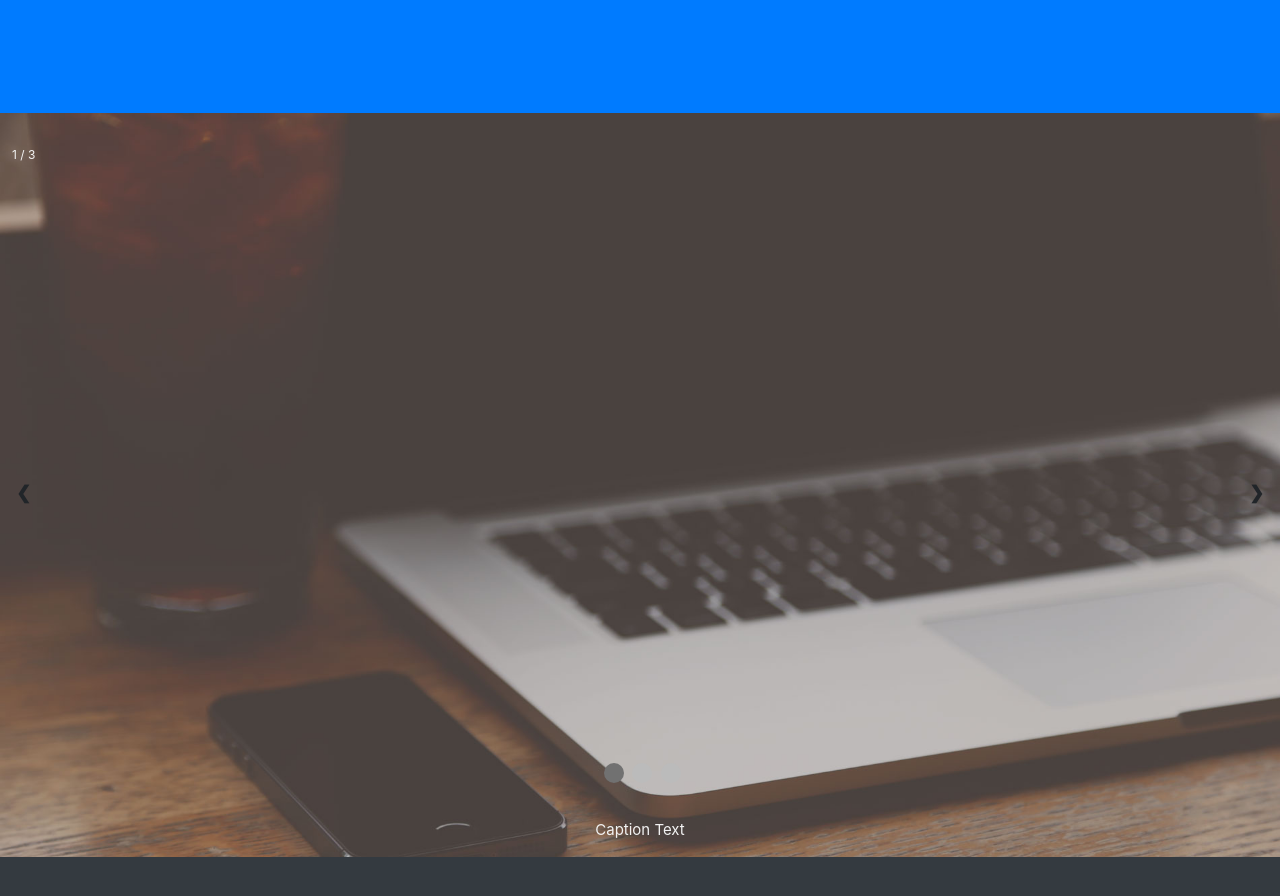
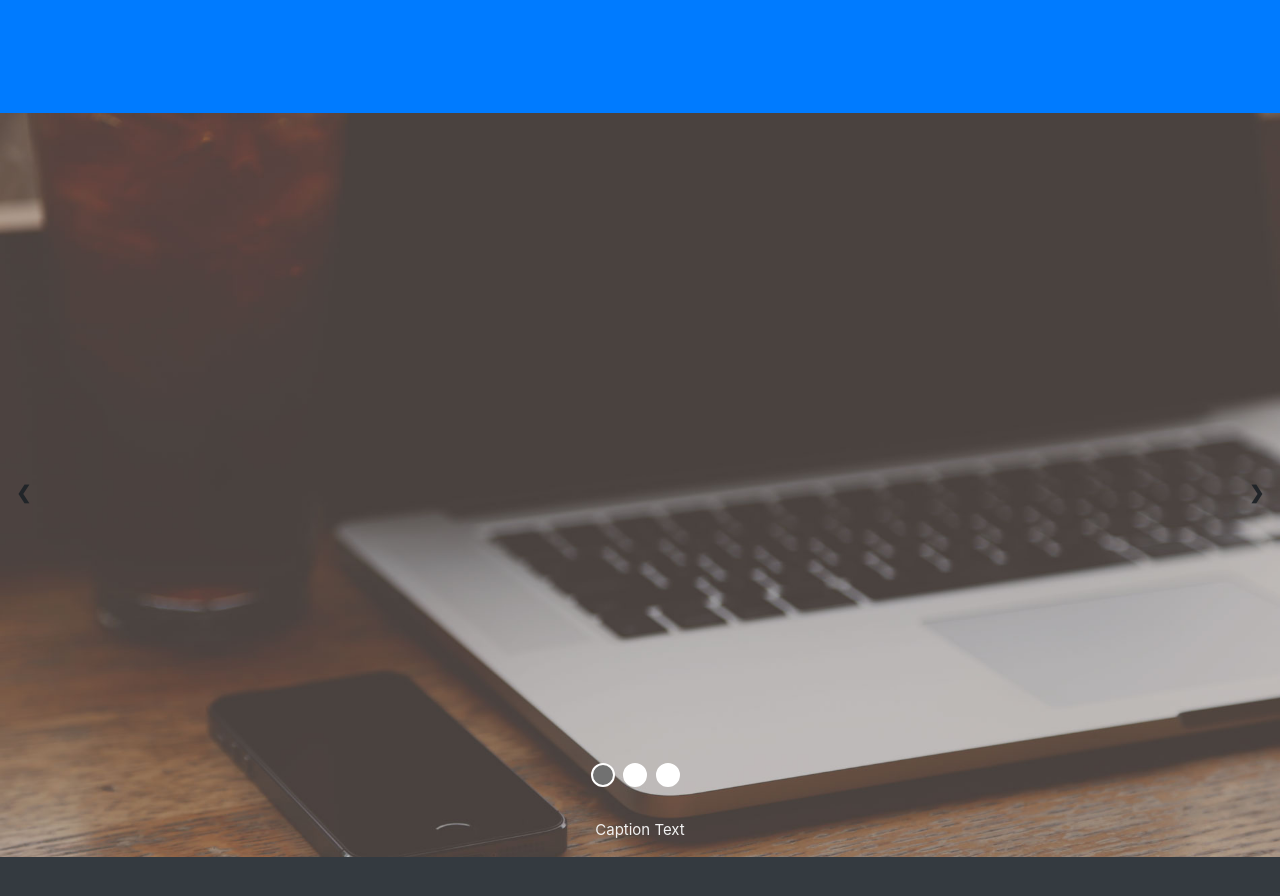
Before and after one commit to shirinhar/website, a website with bundled scripts: page index.html in a window 1280 px wide. Shown: the part 1140-2036 px from the top of the page. Built offline with nearby package versions, Linux system fonts and the light colour scheme; files whose address does not match are found by name.

Commit message:
fix carosel dots

```diff
--- a/css/creative.css
+++ b/css/creative.css
@@ -385,10 +385,12 @@ header.masthead p {
 /* The dots/bullets/indicators */
 .dot {
   cursor: pointer;
+  border: 2px solid white;
+
   height: 15px;
   width: 15px;
   margin: 0 2px;
-  background-color: #bbb;
+  background-color: white;
   border-radius: 50%;
   display: inline-block;
   transition: background-color 0.6s ease;
@@ -402,7 +404,7 @@ header.masthead p {
   position: absolute;
   z-index: 10;
   margin-top: 80vh;
-  margin-left: 47%;
+  margin-left: 46%;
   /* margin: 80vh 10px 1px auto; */
 }
 
--- a/index.html
+++ b/index.html
@@ -100,19 +100,19 @@
 
           <!-- Full-width images with number and caption text -->
           <div class="mySlides fade">
-            <div class="numbertext">1 / 3</div>
+            <!-- <div class="numbertext">1 / 3</div> -->
             <img src="img/header.jpg" style="width:100%">
             <div class="text">Caption Text</div>
           </div>
 
           <div class="mySlides fade">
-            <div class="numbertext">2 / 3</div>
+            <!-- <div class="numbertext">2 / 3</div> -->
             <img src="img/hey.jpg" style="width:100%">
             <div class="text">Caption Two</div>
           </div>
 
           <div class="mySlides fade">
-            <div class="numbertext">3 / 3</div>
+            <!-- <div class="numbertext">3 / 3</div> -->
             <img src="img/header.jpg" style="width:100%">
             <div class="text">Caption Three</div>
           </div>
```
